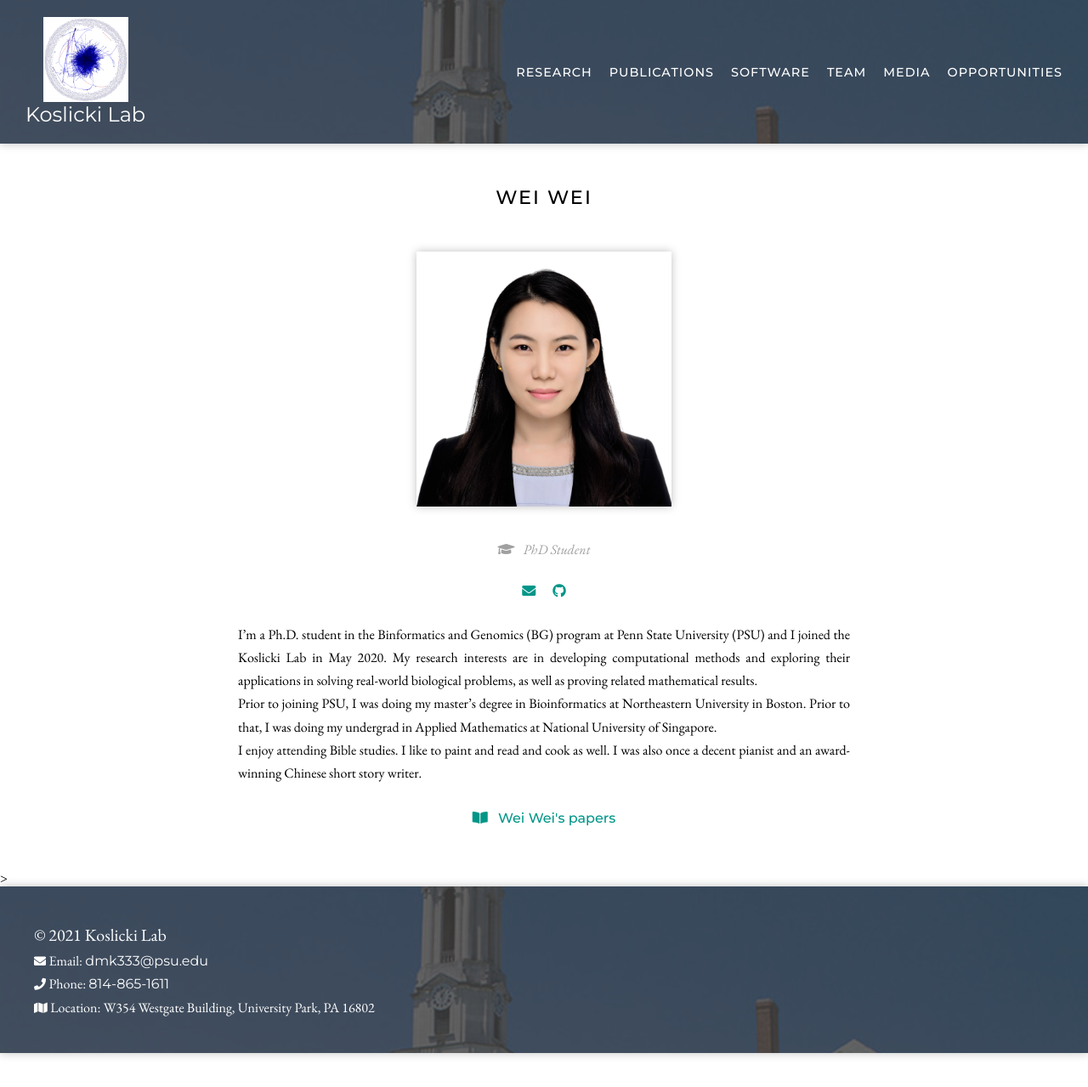
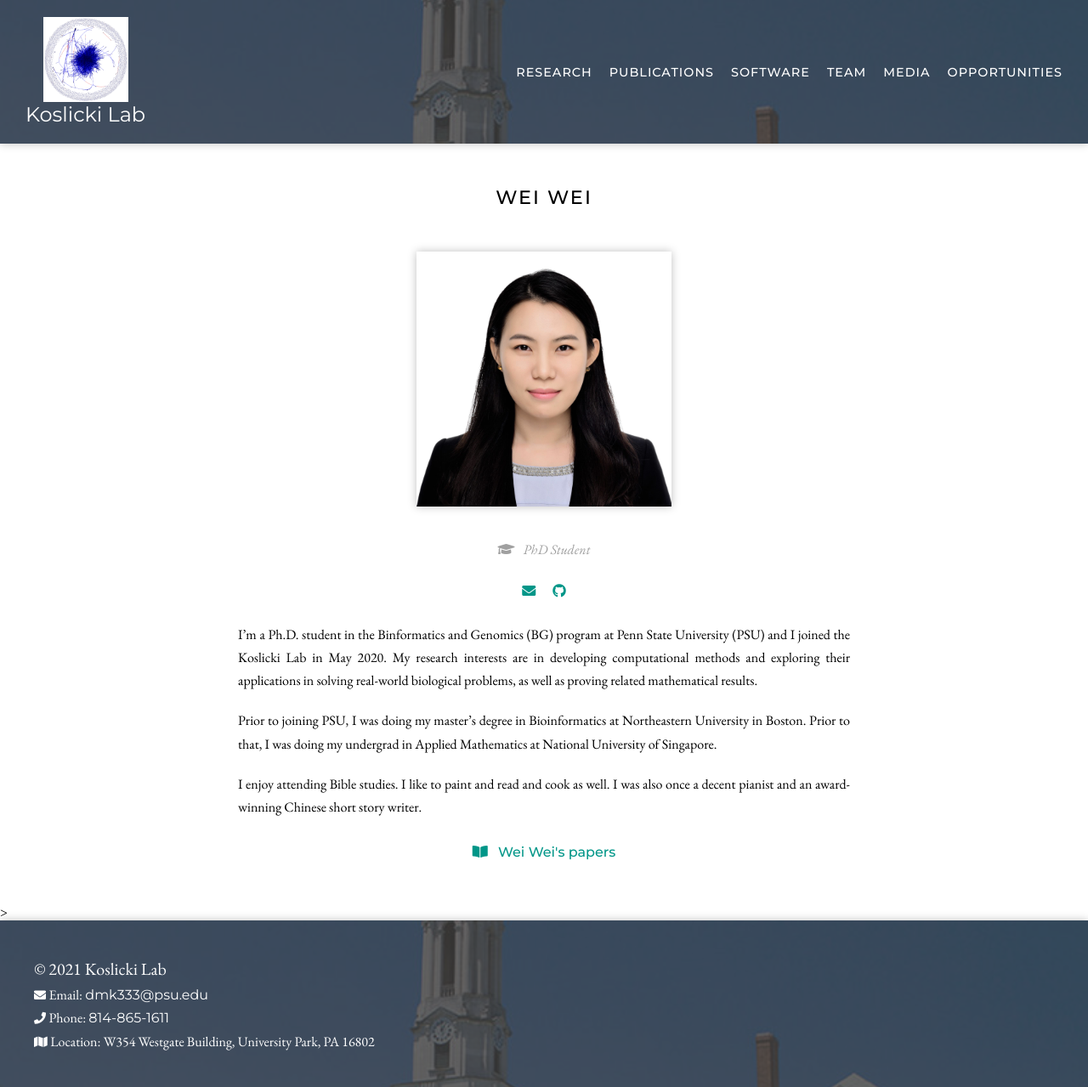
Before and after one commit to mohsenht/Koslicki-lab-PSU, a Jekyll site: the page built from _members/wei-wei.md, in a window 1280 px wide. Shown: the whole page at 85% size. Built offline with Jekyll 4.4.1, drawn with Linux system fonts in a browser that asks for light colours; nearby versions of some CDN libraries.

Commit message:
Update wei-wei.md

```diff
--- a/_members/wei-wei.md
+++ b/_members/wei-wei.md
@@ -28,6 +28,8 @@ github: raquellewei ## your github account if you like to put it on your profile
 [comment]: Fill out your description below
 
 I'm a Ph.D. student in the Binformatics and Genomics (BG) program at Penn State University (PSU) and I joined the Koslicki Lab in May 2020. My research interests are in developing computational methods and exploring their applications in solving real-world biological problems, as well as proving related mathematical
-results.\\
-Prior to joining PSU, I was doing my master's degree in Bioinformatics at Northeastern University in Boston. Prior to that, I was doing my undergrad in Applied Mathematics at National University of Singapore. \\
+results.
+
+Prior to joining PSU, I was doing my master's degree in Bioinformatics at Northeastern University in Boston. Prior to that, I was doing my undergrad in Applied Mathematics at National University of Singapore.
+
 I enjoy attending Bible studies. I like to paint and read and cook as well. I was also once a decent pianist and an award-winning Chinese short story writer.
```
